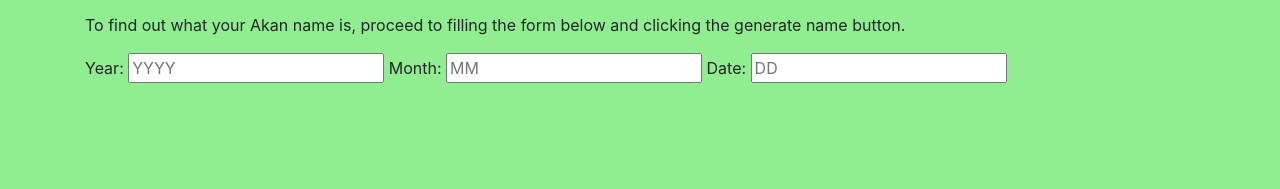
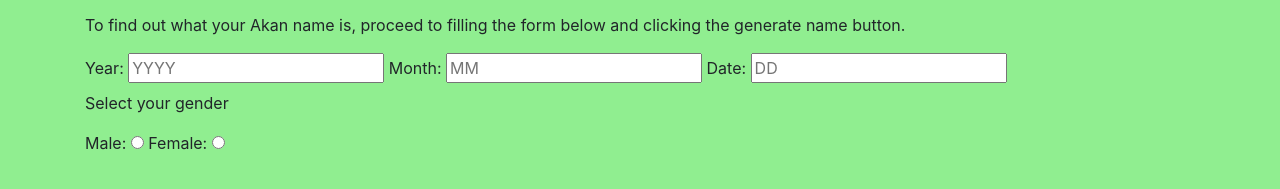
Before and after one commit to collins-koech/akan-name-generator, a plain HTML site: page index.html in a window 1280 px wide. Shown: the part 131-320 px from the top of the page. Drawn offline with Linux system fonts and the light colour scheme.

Commit message:
add male and female options

```diff
--- a/index.html
+++ b/index.html
@@ -29,6 +29,15 @@
                     Date:
                 <input id="date-input" type="number" name="text" placeholder="DD" value="">
              </label>
+                    <br>
+                    <label for="gender">
+             <p>Select your gender</p>
+             Male:
+             <input id="male-input" type="radio" name="text"  value="male">
+             Female:
+             <input id="female-input" type="radio" name="text" value="female">
+            </label>
+
         </div>
     </div>
 
```
